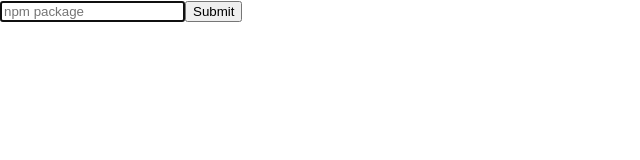
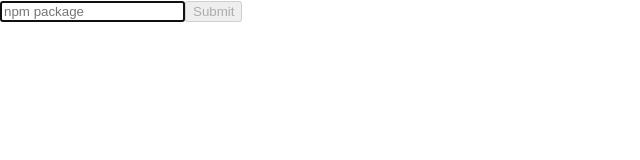
Before and after one commit to nickmccurdy/npmversions, a React (Vite) app: page / in a window 1280 px wide. Shown: the top 160 px of the page, without its empty margins (0-640 px from the left). Built offline with nearby package versions, Linux system fonts and the light colour scheme.

Commit message:
Don't allow submitting without a package name

```diff
--- a/src/App.tsx
+++ b/src/App.tsx
@@ -24,7 +24,7 @@
           placeholder="npm package"
           autoFocus
         />
-        <button disabled={submitting}>Submit</button>
+        <button disabled={!name || submitting}>Submit</button>
       </form>
 
       {versions && <PackageChart downloads={versions.downloads} />}
```
